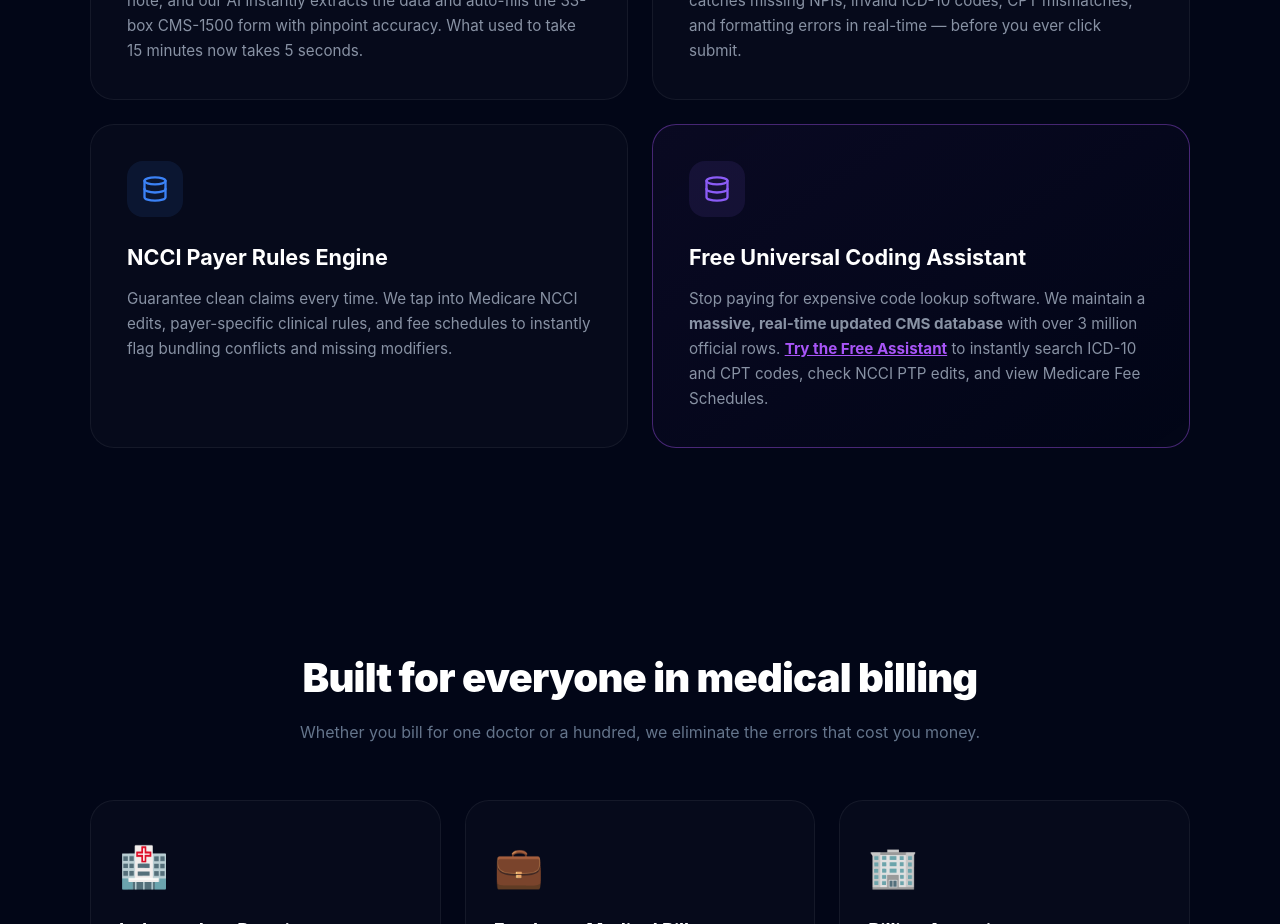
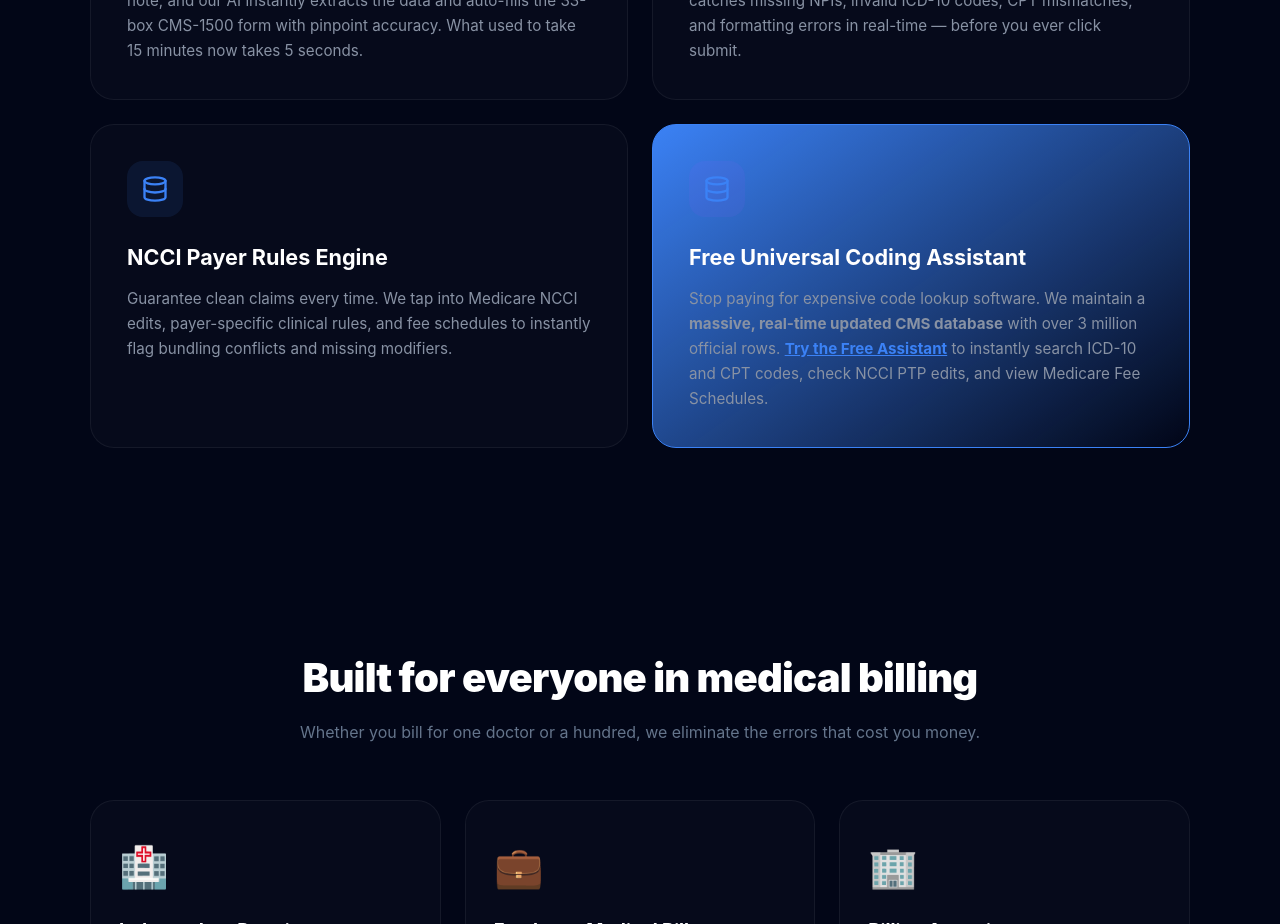
Before and after one commit to kadiapp/cms_saas, a Next.js app: page / in a window 1280 px wide. Shown: the part 1880-2804 px from the top of the page. Built offline with nearby package versions, Linux system fonts and the light colour scheme; no server answers.

Commit message:
style: purge ALL remaining purple/violet hardcoded inline colors from TSX and CSS files app-wide

```diff
--- a/src/app/(saas)/app/coding-assistant/page.tsx
+++ b/src/app/(saas)/app/coding-assistant/page.tsx
@@ -265,7 +265,7 @@
         <button
           className={`ca-tab ${activeTab === 'auto' ? 'active' : ''}`}
           onClick={() => setActiveTab('auto')}
-          style={{color: '#a855f7'}}
+          style={{color: '#3b82f6'}}
         >
           <Icon.Cpu size={18} /> AI Auto-Coder
         </button>
@@ -499,7 +499,7 @@
                             </div>
                             <div style={{ display: 'flex', gap: '8px', alignItems: 'center', flexWrap: 'wrap' }}>
                                 {sug.source === 'ai' ? (
-                                  <span style={{ fontSize: '0.7rem', background: 'rgba(139,92,246,0.25)', color: '#c084fc', border: '1px solid rgba(139,92,246,0.5)', borderRadius: '4px', padding: '2px 6px', fontWeight: 700 }}>🤖 AI Coded</span>
+                                  <span style={{ fontSize: '0.7rem', background: 'rgba(59,130,246)', color: '#c084fc', border: '1px solid rgba(59,130,246)', borderRadius: '4px', padding: '2px 6px', fontWeight: 700 }}>🤖 AI Coded</span>
                                 ) : (
                                   <span style={{ fontSize: '0.7rem', color: '#64748b' }}>Sim: {(sug.similarity * 100).toFixed(1)}%</span>
                                 )}
@@ -525,9 +525,9 @@
                   <h3 style={{ fontSize: '1.2rem', marginBottom: '16px', color: '#fff' }}>CPT Procedures</h3>
                   {autoResults.procedures.map((proc: any, i: number) => (
                     <div key={i} style={{ padding: '16px', background: 'rgba(0,0,0,0.2)', borderRadius: '8px', border: '1px solid rgba(255,255,255,0.05)', marginBottom: '16px' }}>
-                      <div style={{ fontWeight: 'bold', color: '#a855f7', marginBottom: '8px', display: 'flex', justifyContent: 'space-between', alignItems: 'center' }}>
+                      <div style={{ fontWeight: 'bold', color: '#3b82f6', marginBottom: '8px', display: 'flex', justifyContent: 'space-between', alignItems: 'center' }}>
                           <span>Concept: {proc.concept}</span>
-                          {proc.ai_code && <span style={{ fontSize: '0.7rem', background: 'rgba(139,92,246,0.1)', color: '#a855f7', border: '1px solid rgba(139,92,246,0.3)', borderRadius: '4px', padding: '2px 8px' }}>AI suggests: {proc.ai_code}</span>}
+                          {proc.ai_code && <span style={{ fontSize: '0.7rem', background: 'rgba(59,130,246)', color: '#3b82f6', border: '1px solid rgba(59,130,246)', borderRadius: '4px', padding: '2px 8px' }}>AI suggests: {proc.ai_code}</span>}
                         </div>
                       <div style={{ fontSize: '0.85rem', color: '#94a3b8', fontStyle: 'italic', marginBottom: '16px', borderLeft: '2px solid #334155', paddingLeft: '12px' }}>
                         "{proc.quote}"
@@ -542,7 +542,7 @@
                                 </div>
                                 <div style={{ display: 'flex', gap: '8px', alignItems: 'center', flexWrap: 'wrap' }}>
                                   {sug.source === 'ai' ? (
-                                    <span style={{ fontSize: '0.7rem', background: 'rgba(139,92,246,0.25)', color: '#c084fc', border: '1px solid rgba(139,92,246,0.5)', borderRadius: '4px', padding: '2px 6px', fontWeight: 700 }}>🤖 AI Coded</span>
+                                    <span style={{ fontSize: '0.7rem', background: 'rgba(59,130,246)', color: '#c084fc', border: '1px solid rgba(59,130,246)', borderRadius: '4px', padding: '2px 6px', fontWeight: 700 }}>🤖 AI Coded</span>
                                   ) : (
                                     <span style={{ fontSize: '0.7rem', color: '#64748b' }}>Sim: {(sug.similarity * 100).toFixed(1)}%</span>
                                   )}
--- a/src/app/(saas)/app/editor/page.tsx
+++ b/src/app/(saas)/app/editor/page.tsx
@@ -407,7 +407,7 @@
           onClick={() => onExtract(text)}
           style={{
             flex: 1,
-            background: isLoading ? undefined : 'linear-gradient(135deg, #a855f7, #6366f1)',
+            background: isLoading ? undefined : 'linear-gradient(135deg, #3b82f6, #6366f1)',
             boxShadow: isLoading ? 'none' : '0 4px 15px rgba(168,85,247,0.35)',
           }}
         >
@@ -1181,7 +1181,7 @@
               {/* --- Bottom: 3-Step Visual Flow --- */}
               <div className="welcome-steps">
                 <div className="welcome-step">
-                  <div className="welcome-step-icon" style={{ background: 'rgba(124,58,237,0.15)', color: '#a78bfa' }}>
+                  <div className="welcome-step-icon" style={{ background: 'rgba(29,78,216)', color: '#a78bfa' }}>
                     <Icon.Document />
                   </div>
                   <div className="welcome-step-num">Step 1</div>
@@ -2323,7 +2323,7 @@
             <div style={{ display: 'flex', alignItems: 'center', gap: '0.75rem', marginBottom: '1.25rem' }}>
               <div style={{
                 width: 40, height: 40, borderRadius: '50%',
-                background: 'linear-gradient(135deg, #a855f7, #6366f1)',
+                background: 'linear-gradient(135deg, #3b82f6, #6366f1)',
                 display: 'flex', alignItems: 'center', justifyContent: 'center', flexShrink: 0,
               }}>
                 <Icon.Sparkles />
--- a/src/app/landing.css
+++ b/src/app/landing.css
@@ -198,7 +198,7 @@
 
 .landing-feature-icon.purple {
   background: rgba(139, 92, 246, 0.1);
-  color: #8b5cf6;
+  color: #3b82f6;
 }
 
 .landing-feature-title {
--- a/src/app/page.tsx
+++ b/src/app/page.tsx
@@ -114,12 +114,12 @@
             <div className="landing-feature-desc">Guarantee clean claims every time. We tap into Medicare NCCI edits, payer-specific clinical rules, and fee schedules to instantly flag bundling conflicts and missing modifiers.</div>
           </div>
 
-          <div className="landing-feature-card" style={{ border: '1px solid rgba(168, 85, 247, 0.4)', background: 'linear-gradient(145deg, rgba(168, 85, 247, 0.05) 0%, rgba(0,0,0,0) 100%)' }}>
+          <div className="landing-feature-card" style={{ border: '1px solid rgba(59, 130, 246)', background: 'linear-gradient(145deg, rgba(59, 130, 246) 0%, rgba(0,0,0,0) 100%)' }}>
             <div className="landing-feature-icon purple">
               <Icon.Database size={28} />
             </div>
             <div className="landing-feature-title">Free Universal Coding Assistant</div>
-            <div className="landing-feature-desc">Stop paying for expensive code lookup software. We maintain a <strong>massive, real-time updated CMS database</strong> with over 3 million official rows. <Link href="/app/coding-assistant" style={{color: '#a855f7', fontWeight: 'bold', textDecoration: 'underline'}}>Try the Free Assistant</Link> to instantly search ICD-10 and CPT codes, check NCCI PTP edits, and view Medicare Fee Schedules.</div>
+            <div className="landing-feature-desc">Stop paying for expensive code lookup software. We maintain a <strong>massive, real-time updated CMS database</strong> with over 3 million official rows. <Link href="/app/coding-assistant" style={{color: '#3b82f6', fontWeight: 'bold', textDecoration: 'underline'}}>Try the Free Assistant</Link> to instantly search ICD-10 and CPT codes, check NCCI PTP edits, and view Medicare Fee Schedules.</div>
           </div>
         </div>
 
```
